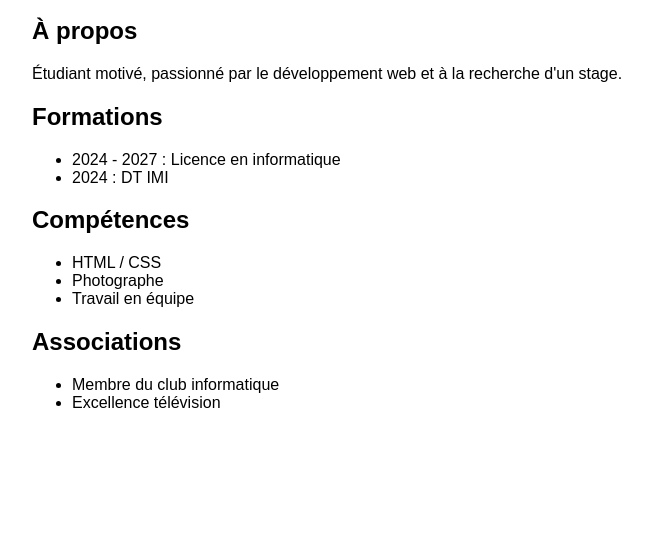
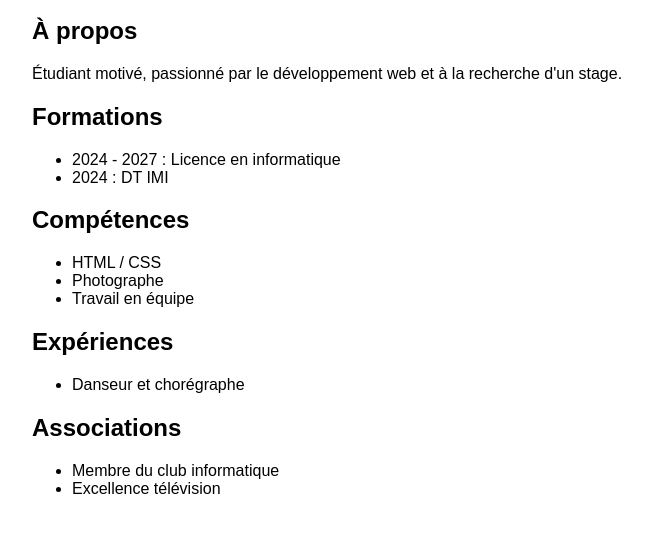
Before and after one commit to GaelAsaph1306/mon-cv, a plain HTML site: page index.html in a window 1280 px wide. Shown: the part 121-654 px from the top of the page, without its empty margins (208-860 px from the left). Drawn offline with Linux system fonts and the light colour scheme.

Commit message:
Add experiences section with dancer role

```diff
--- a/index.html
+++ b/index.html
@@ -30,7 +30,12 @@
       <li>Travail en équipe</li>
     </ul>
   </section>
-  <section id="experiences"></section>
+  <section id="experiences">
+    <h2>Expériences</h2>
+    <ul>
+      <li>Danseur et chorégraphe</li>
+    </ul>
+  </section>
   <section id="associations">
     <h2>Associations</h2>
     <ul>
```
